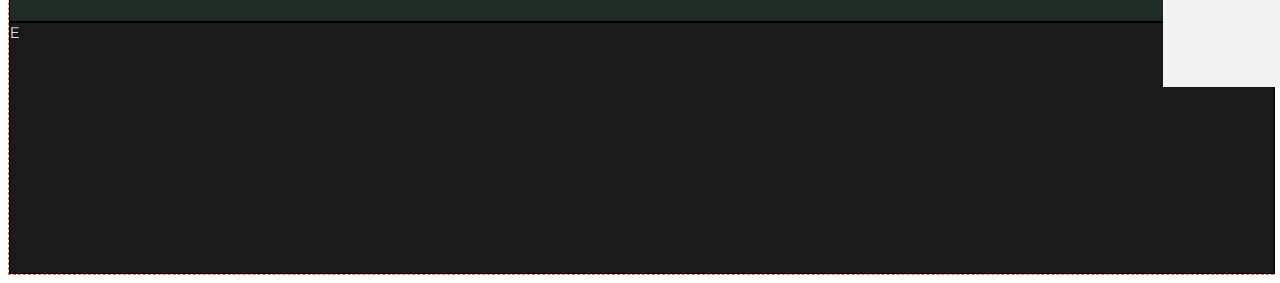
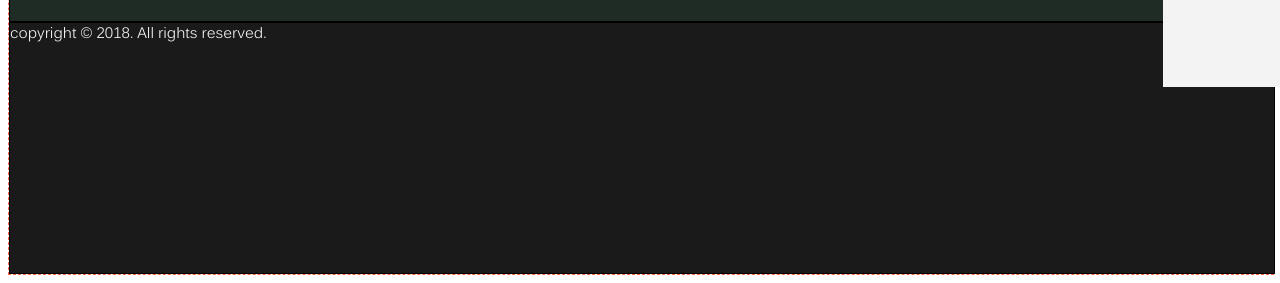
Before and after one commit to ebenezermakinde/week2miniproject, a plain HTML site: page index.html in a window 1280 px wide. Shown: the part 1369-1652 px from the top of the page. Drawn offline with Linux system fonts and the light colour scheme.

Commit message:
readme file and copyright

```diff
--- a/index.html
+++ b/index.html
@@ -141,7 +141,9 @@ body{
                 <a href="" class="snetwork">Instagram</a>
                </div>
            </div>
-     	 <div class="footer2div">E</div>
+     	 <div class="footer2div">
+            copyright &copy; 2018. All rights reserved.
+           </div>
 
 
      </div>
```
Also changed, not shown: 1 other file.
